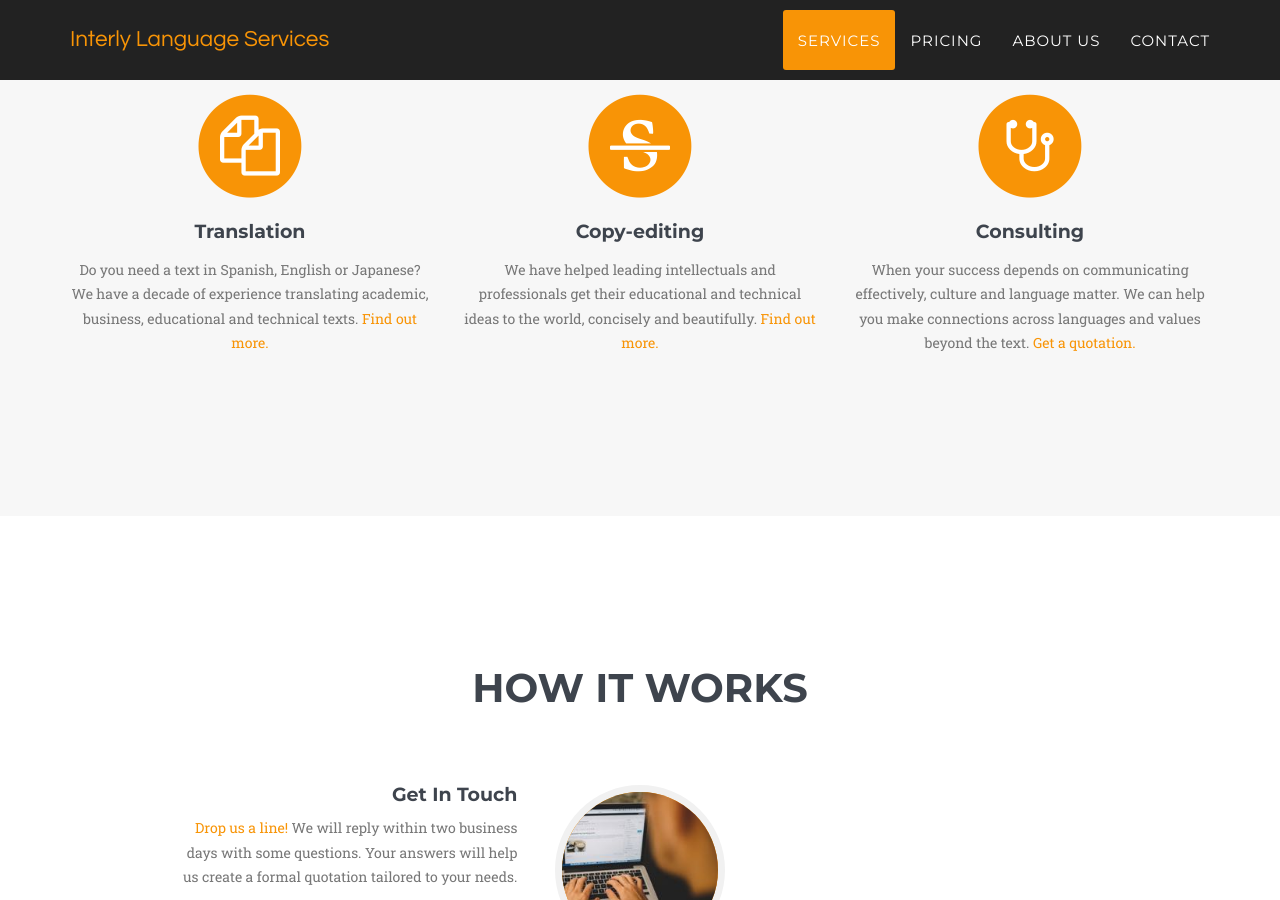
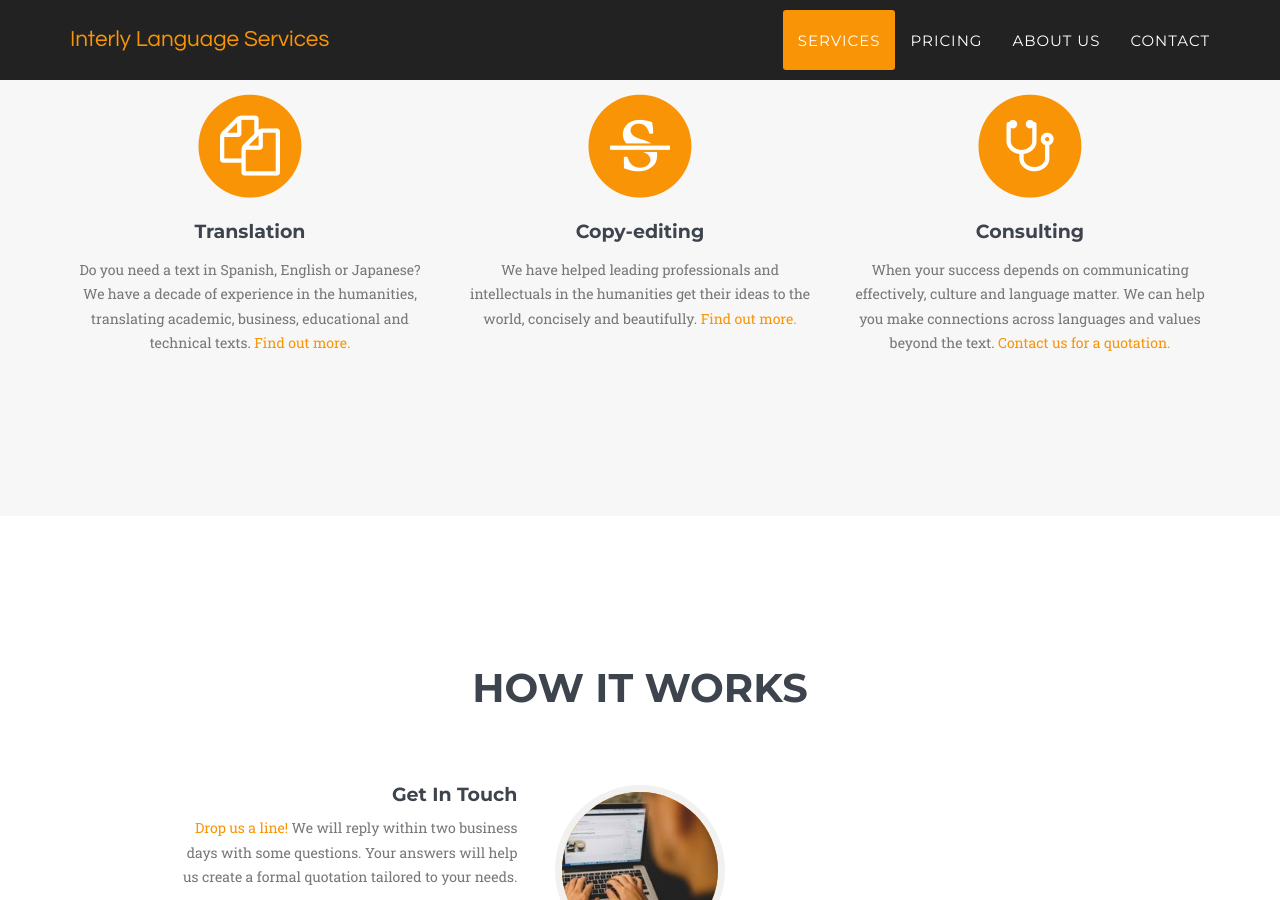
Before and after one commit to kylesezhi/kylesezhi.github.io, a Jekyll site: the page built from index.html, in a window 1280 px wide and 900 px high, scrolled down 940 px. Built offline with Jekyll 4.4.1, drawn with Linux system fonts in a browser that asks for light colours; some web fonts are replaced; comment, search, counter and statistics services are not loaded.

Commit message:
Small text changes in Services

```diff
--- a/_includes/services.html
+++ b/_includes/services.html
@@ -14,7 +14,7 @@
                         <i class="fa fa-files-o fa-stack-1x fa-inverse"></i>
                     </span>
                     <h4 class="service-heading">Translation</h4>
-                    <p class="text-muted">Do you need a text in Spanish, English or Japanese? We have a decade of experience translating academic, business, educational and technical texts. <a class="page-scroll" href="#about">Find out more.</a></p>
+                    <p class="text-muted">Do you need a text in Spanish, English or Japanese? We have a decade of experience in the humanities, translating academic, business, educational and technical texts. <a class="page-scroll" href="#about">Find out more.</a></p>
                 </div>
                 <div class="col-md-4">
                     <span class="fa-stack fa-4x">
@@ -22,7 +22,7 @@
                         <i class="fa fa-strikethrough fa-stack-1x fa-inverse"></i>
                     </span>
                     <h4 class="service-heading">Copy-editing</h4>
-                    <p class="text-muted">We have helped leading intellectuals and professionals get their educational and technical ideas to the world, concisely and beautifully. <a class="page-scroll" href="#about">Find out more.</a></p>
+                    <p class="text-muted">We have helped leading professionals and  intellectuals in the humanities get their ideas to the world, concisely and beautifully. <a class="page-scroll" href="#about">Find out more.</a></p>
                 </div>
                 <div class="col-md-4">
                     <span class="fa-stack fa-4x">
@@ -30,7 +30,7 @@
                         <i class="fa fa-stethoscope fa-stack-1x fa-inverse"></i>
                     </span>
                     <h4 class="service-heading">Consulting</h4>
-                    <p class="text-muted">When your success depends on communicating effectively, culture and language matter. We can help you make connections across languages and values beyond the text. <a class="page-scroll" href="#contact">Get a quotation.</a></p>
+                    <p class="text-muted">When your success depends on communicating effectively, culture and language matter. We can help you make connections across languages and values beyond the text. <a class="page-scroll" href="#contact">Contact us for a quotation.</a></p>
                 </div>
             </div>
         </div>
```
Also changed, not shown: 1 other file.
